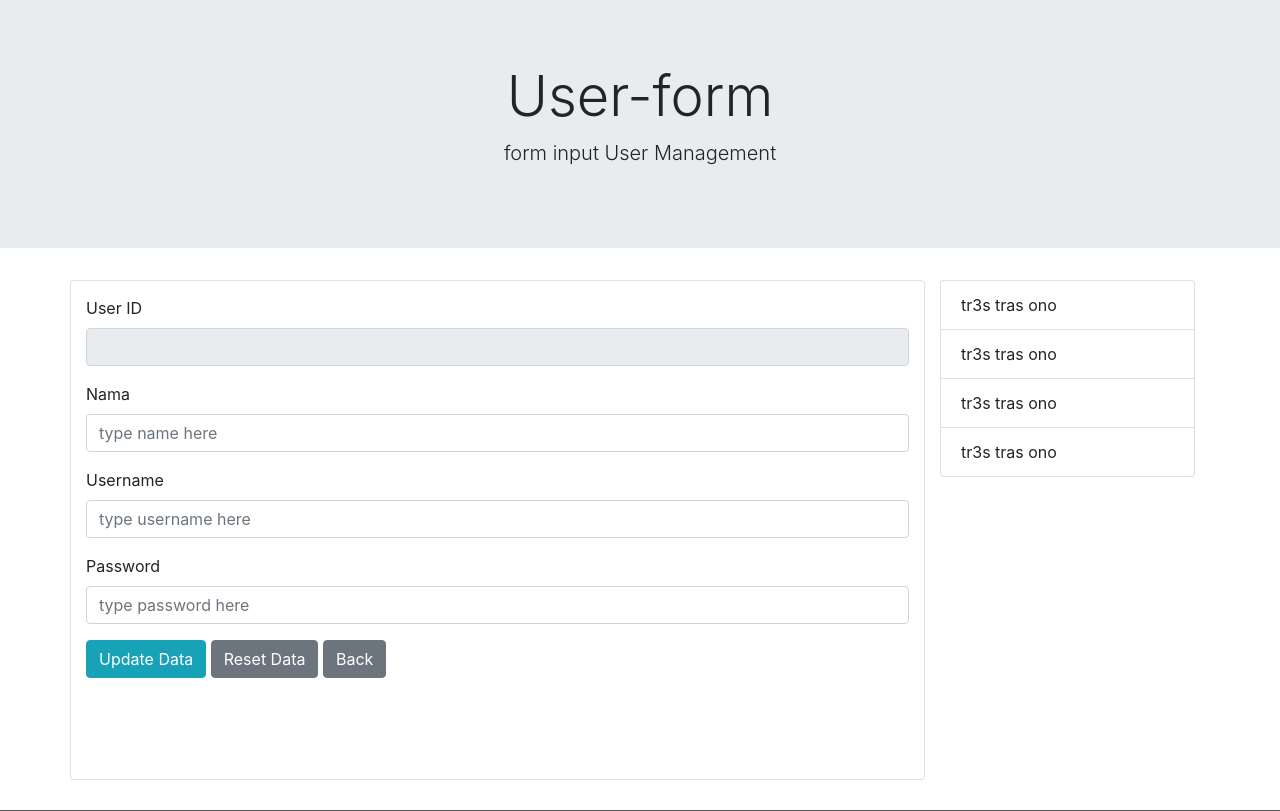
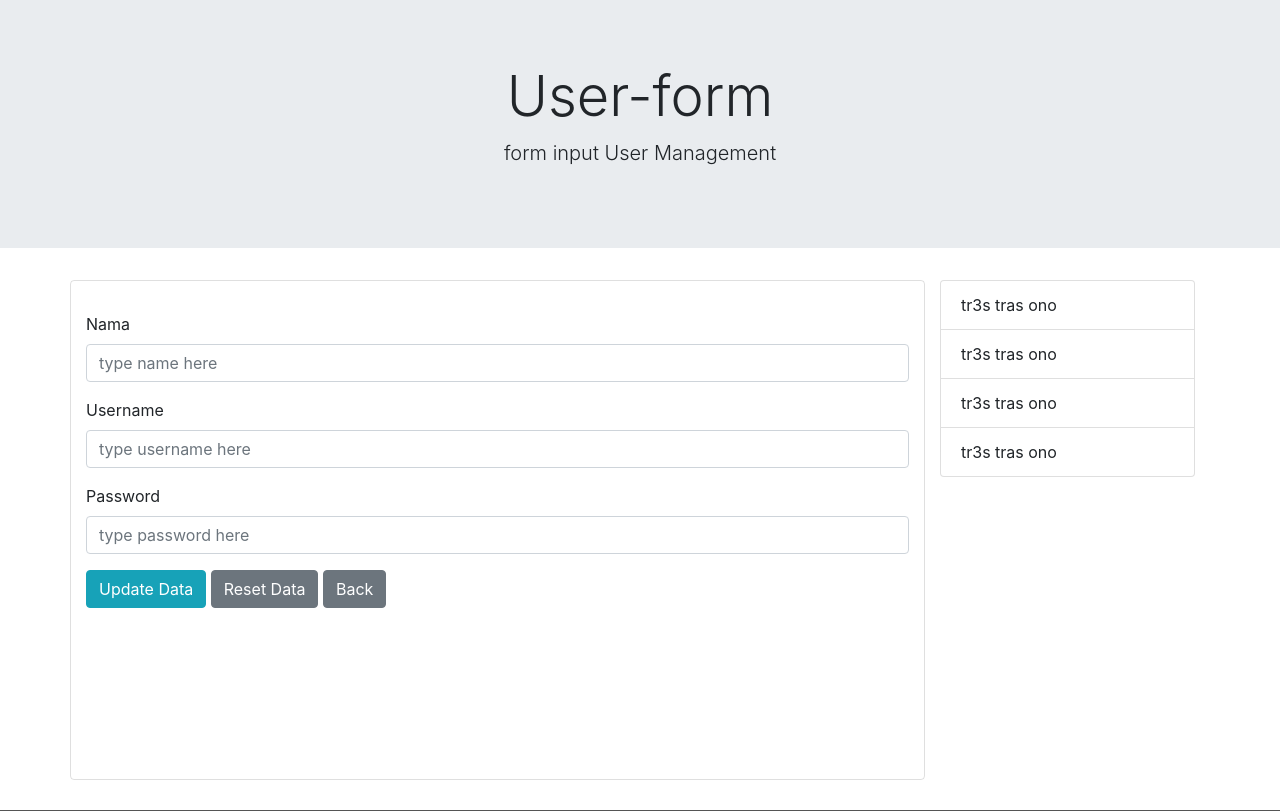
Before and after one commit to Chiefff67/Personalweb_Syarif_2, a PHP site: page /Personalweb_Syarif/pages/user-form.php?id=1 in a window 1280 px wide. Shown: the part 57-868 px from the top of the page. Run offline with PHP 8.4, Linux system fonts and the light colour scheme; the visitor is signed in with stand-in values (Sample User, id 1); data that the repository does not hold is empty.

Commit message:
fix: hide id

```diff
--- a/layouts/content-user-form.php
+++ b/layouts/content-user-form.php
@@ -25,8 +25,8 @@ error_reporting(0);
 <!-- form poertopolio -->
 <form name="userform" method="post" action="" onsubmit="return validasi()">
     <div class="form-group" <?php echo $iduser; ?>>
-        <label for="userID">User ID</label>
-        <input type="text" class="form-control" name="user" id="userID" value="<?php echo $data['id_user']; ?>" <?php echo $iduser; ?>>
+        <!-- <label for="userID">User ID</label> -->
+        <input type="hidden" class="form-control" name="user" id="userID" value="<?php echo $data['id_user']; ?>" <?php echo $iduser; ?>>
     </div>
     <div class="form-group">
         <label for="nameID">Nama</label>
```
